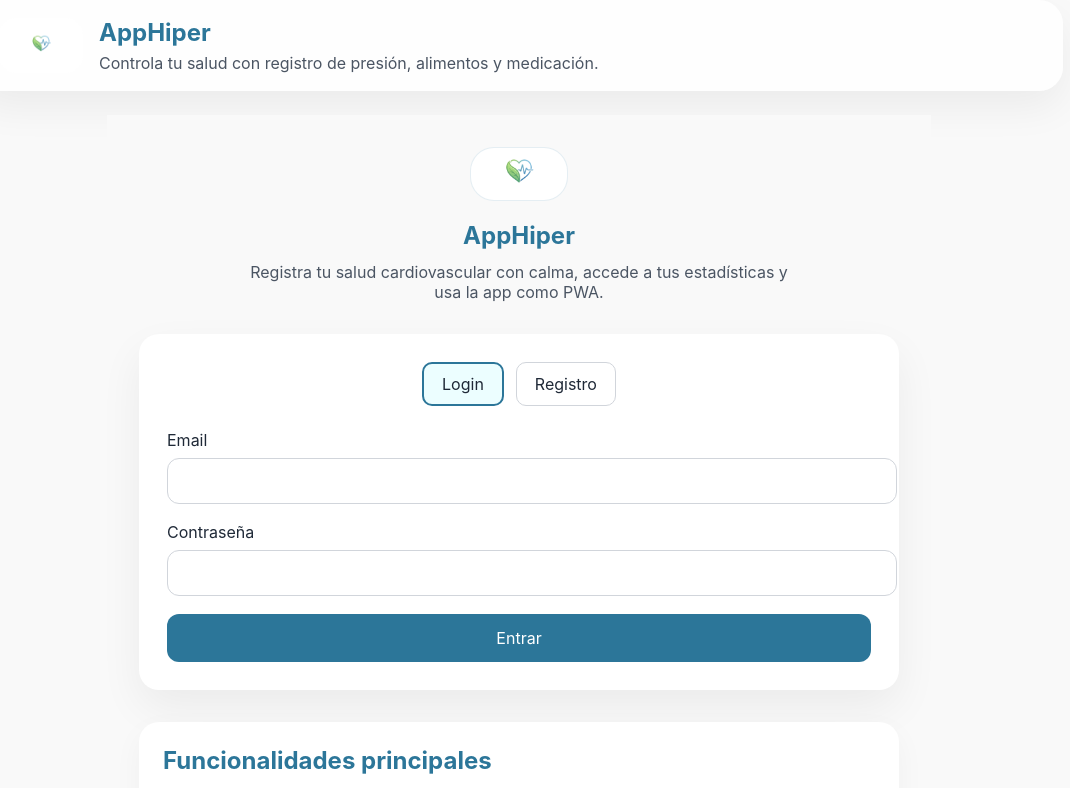
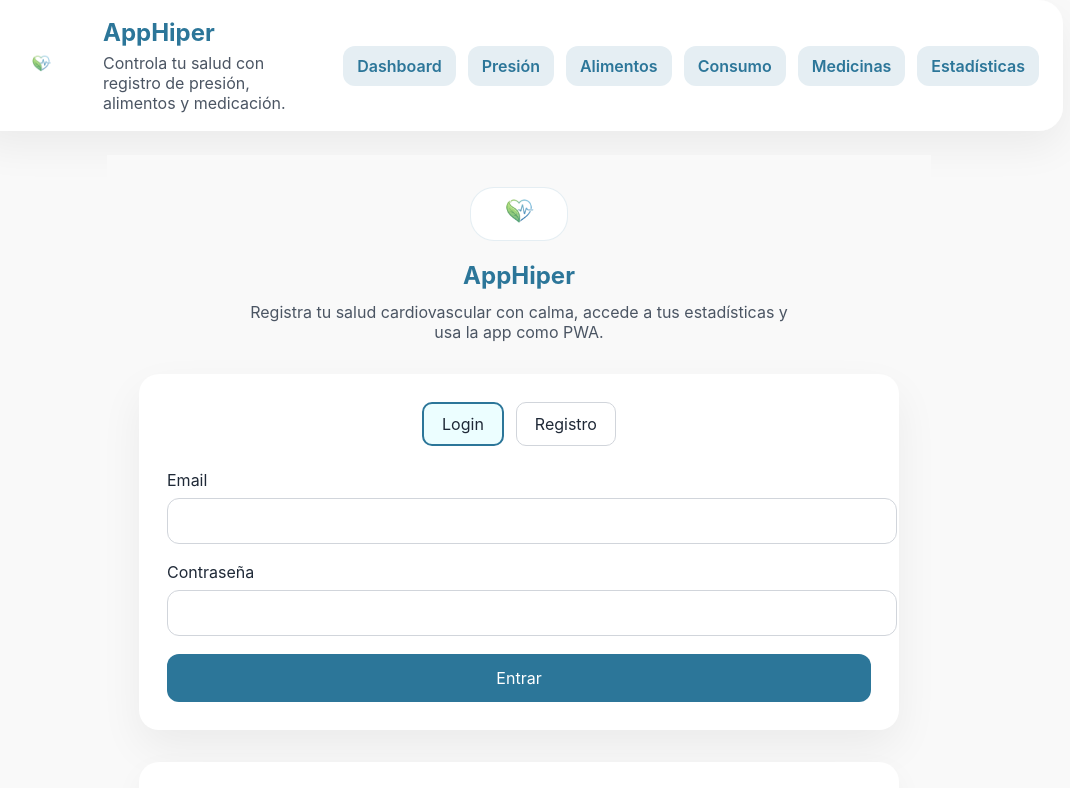
Before and after one commit to Artenlaclase/hiperapp, a Next.js app in the folder frontend/: page / in a window 1280 px wide. Shown: the top 788 px of the page, without its empty margins (121-1191 px from the left). Built offline with nearby package versions, Linux system fonts and the light colour scheme.

Commit message:
feat: enhance Header component with improved layout and navigation structure for better user experience

```diff
--- a/frontend/components/Header.js
+++ b/frontend/components/Header.js
@@ -1,11 +1,21 @@
+import Link from 'next/link'
+
 export default function Header() {
   return (
     <header style={headerStyle}>
       <img src="/logo_app.png" alt="AppHiper" style={logoStyle} />
-      <div>
+      <div style={{ flex: 1 }}>
         <p style={titleStyle}>AppHiper</p>
         <p style={subtitleStyle}>Controla tu salud con registro de presión, alimentos y medicación.</p>
       </div>
+      <nav style={navStyle}>
+        <Link href="/dashboard" style={linkStyle}>Dashboard</Link>
+        <Link href="/blood-pressure" style={linkStyle}>Presión</Link>
+        <Link href="/foods" style={linkStyle}>Alimentos</Link>
+        <Link href="/food-logs" style={linkStyle}>Consumo</Link>
+        <Link href="/medications" style={linkStyle}>Medicinas</Link>
+        <Link href="/statistics" style={linkStyle}>Estadísticas</Link>
+      </nav>
     </header>
   )
 }
@@ -13,13 +23,13 @@ export default function Header() {
 const headerStyle = {
   display: 'flex',
   alignItems: 'center',
-  gap: 16,
+  gap: 20,
   width: '100%',
   maxWidth: 1040,
   margin: '0 auto 24px',
   padding: '18px 24px',
   borderRadius: 24,
-  background: 'rgba(255,255,255,0.85)',
+  background: 'rgba(255,255,255,0.95)',
   boxShadow: '0 16px 40px rgba(0,0,0,0.06)',
 }
 
@@ -42,3 +52,19 @@ const subtitleStyle = {
   margin: '6px 0 0',
   color: 'var(--color-muted)',
 }
+
+const navStyle = {
+  display: 'flex',
+  flexWrap: 'wrap',
+  gap: 12,
+  alignItems: 'center',
+}
+
+const linkStyle = {
+  padding: '10px 14px',
+  borderRadius: 12,
+  background: 'rgba(44,118,153,0.12)',
+  color: 'var(--color-primary)',
+  textDecoration: 'none',
+  fontWeight: 600,
+}
```
